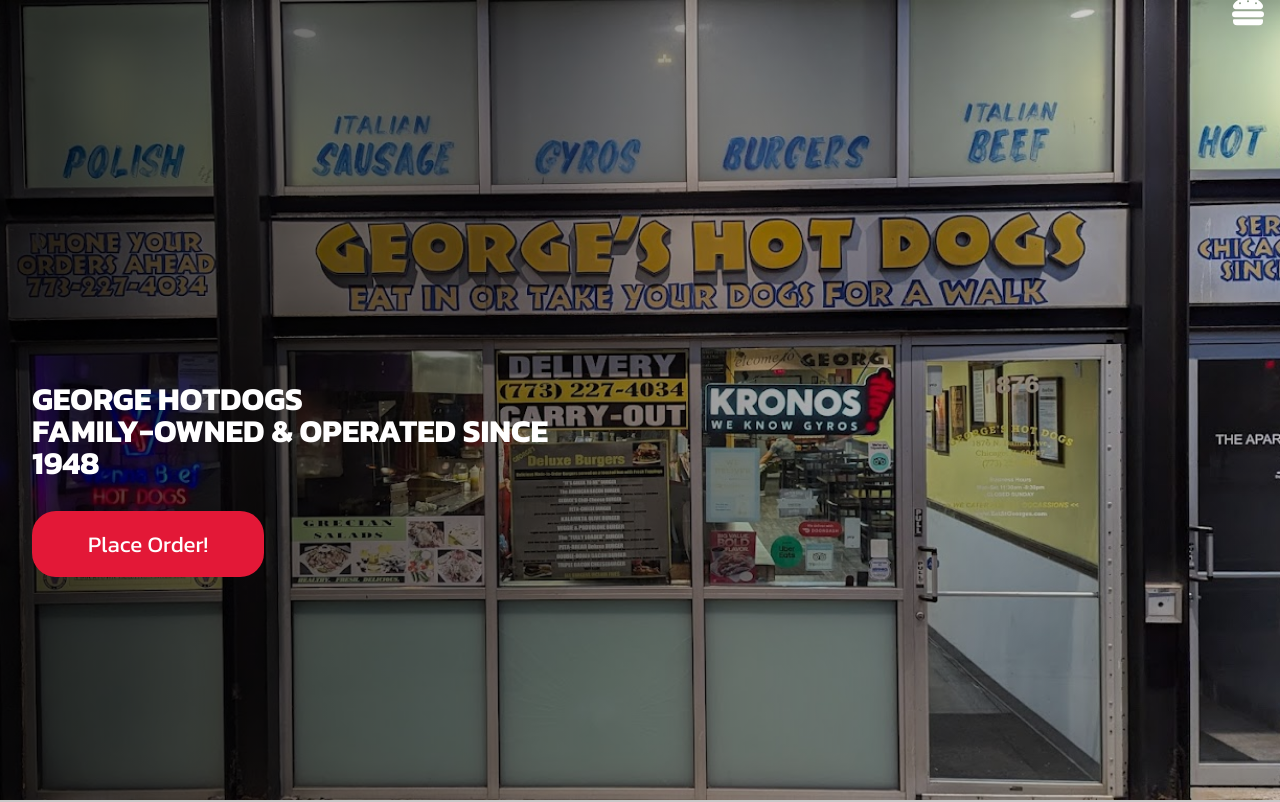
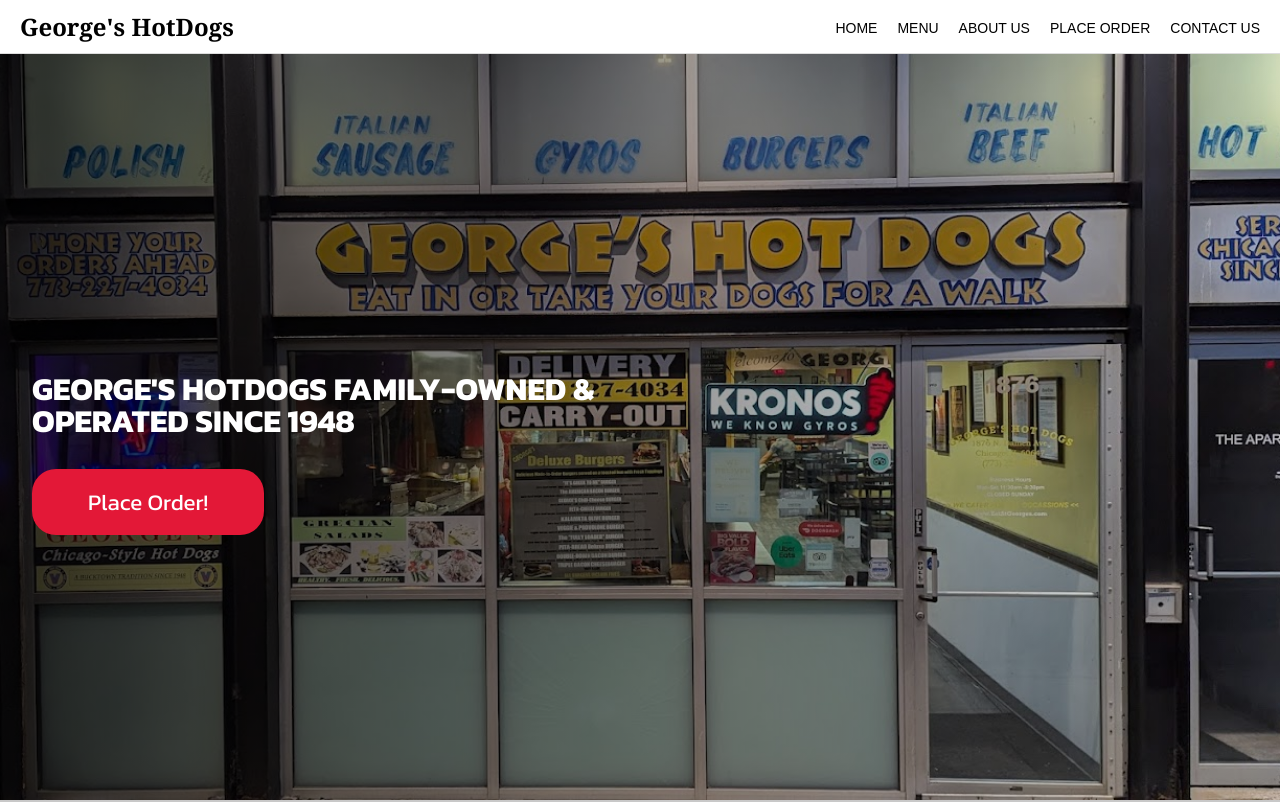
Before and after one commit to Reafact-projects/components, a React (Create React App) app in the folder EatzzZ-React-master/: page / in a window 1280 px wide. Shown: the top 802 px of the page. Built offline with nearby package versions, Linux system fonts and the light colour scheme; grey boxes are pictures that could not be loaded.

Commit message:
Navbar fixes

```diff
--- a/EatzzZ-React-master/src/App.js
+++ b/EatzzZ-React-master/src/App.js
@@ -9,6 +9,9 @@
 import Footer from './components/Footer';
 import Background from "./components/helpers/Background";
 import darkGreyBg from "./images/dark-grey-bg.png"
+
+
+
 function App() {
   return (
     <Router>
@@ -19,7 +22,6 @@
       <Menu/>
       </Background>
       <Feature />
-      <Products heading='Sweet Treats for You' data={productDataTwo} />
       <Footer />
     </Router>
   );
--- a/EatzzZ-React-master/src/components/Feature/index.js
+++ b/EatzzZ-React-master/src/components/Feature/index.js
@@ -4,8 +4,8 @@
 const Feature = () => {
   return (
     <FeatureContainer>
-      <h1>Dish of the Day</h1>
-      <p>Tandoori Chicken.</p>
+      <h1>Partner1</h1>
+      <p>ärtner 2</p>
       <FeatureButton>Order Now</FeatureButton>
     </FeatureContainer>
   );
--- a/EatzzZ-React-master/src/components/Hero/index.js
+++ b/EatzzZ-React-master/src/components/Hero/index.js
@@ -19,12 +19,12 @@
     }
     return (
         <HeroContainer>
-            <Navbar toggle={toggle} />
+            <Navbar />
             <Sidebar isOpen={isOpen} toggle={toggle} />
             <HeroContent>
                 <HeroItems>
-                    <HeroH1>George HotDogs</HeroH1>
-                    <HeroB>Family-Owned & Operated Since 1948</HeroB>
+                    <HeroH1>George's HotDogs Family-Owned & Operated Since 1948 </HeroH1>
+                    <HeroB></HeroB>
                     <HeroBtn>Place Order!</HeroBtn>
                 </HeroItems>
             </HeroContent>
--- /dev/null
+++ b/EatzzZ-React-master/src/components/Navbar/Navbar.css
@@ -0,0 +1,44 @@
+.navbar {
+    display: flex;
+    justify-content: space-between;
+    align-items: center;
+    padding: 10px 20px;
+    background-color: white; /* Adjust if needed */
+    border-bottom: 1px solid #ddd;
+  }
+
+  .navbar-logo {
+    display: flex;
+    align-items: center;
+  }
+
+  .navbar-menu-icon {
+    font-size: 24px;
+    margin-right: 10px;
+    cursor: pointer;
+  }
+
+  .navbar-brand {
+    font-family: 'Georgia', serif; /* Adjust to match font style */
+    font-weight: bold;
+    font-size: 24px;
+    color: black;
+  }
+
+  .navbar-links {
+    list-style: none;
+    display: flex;
+    gap: 20px;
+  }
+
+  .navbar-links li a {
+    text-decoration: none;
+    color: black;
+    font-family: 'Arial', sans-serif; /* Adjust for matching font */
+    font-size: 14px;
+    text-transform: uppercase;
+  }
+
+  .navbar-links li a:hover {
+    color: #555; /* Hover color */
+  }
--- a/EatzzZ-React-master/src/components/Navbar/NavbarElements.js
+++ /dev/null
@@ -1,45 +0,0 @@
-import styled from 'styled-components'
-import { NavLink as Link } from 'react-router-dom'
-import { FaHamburger } from 'react-icons/fa'
-
-export const Nav = styled.nav`
-    background: transparent;
-    height: 80px;
-    display: flex;
-    justify-content: center;
-    font-weight: 700;
-`;
-
-export const NavLink = styled(Link)`
-    color: #fff;
-    font-size: 2rem;
-    display: flex;
-    align-items: center;
-    cursor: pointer;
-    text-decoration: none;
-
-
-    @media screen and (max-width: 400px) {
-        position: absolute;
-        top: 10px;
-        left: 25px;
-    }
-`
-export const NavIcon = styled.div`
-    display: block;
-    position: absolute;
-    top: 0;
-    right: 0;
-    cursor: pointer;
-    color: #fff;
-
-    p{
-        transform: translate(-175%, 100%)
-        font-weight: bold;
-    }
-`
-
-export const Bars = styled(FaHamburger)`
-    font-size: 2rem;
-    transform: translate(-50%, -15%);
-`
--- a/EatzzZ-React-master/src/components/Navbar/index.js
+++ b/EatzzZ-React-master/src/components/Navbar/index.js
@@ -1,18 +1,22 @@
-import React from 'react'
-import { Nav, NavLink, NavIcon, Bars } from './NavbarElements'
+import React from 'react';
+import "../Navbar/Navbar.css" // Assuming you use a separate CSS file for styling
 
-const Navbar = ({ toggle }) => {
-    return (
-        <>
-          <Nav>
-              <NavLink to='/'></NavLink>
-              <NavIcon onClick={toggle}>
-                  <p></p>
-                  <Bars />
-              </NavIcon>
-          </Nav>
-        </>
-    )
-}
+const Navbar = () => {
+  return (
+    <nav className="navbar">
+      <div className="navbar-logo">
 
-export default Navbar
+        <span className="navbar-brand">George's HotDogs</span> {/* Brand name */}
+      </div>
+      <ul className="navbar-links">
+        <li><a href="#">Home </a></li>
+        <li><a href="#">Menu</a></li>
+        <li><a href="#">About Us</a></li>
+        <li><a href="#">Place Order</a></li>
+        <li><a href="#">Contact Us</a></li>
+      </ul>
+    </nav>
+  );
+};
+
+export default Navbar;
```
